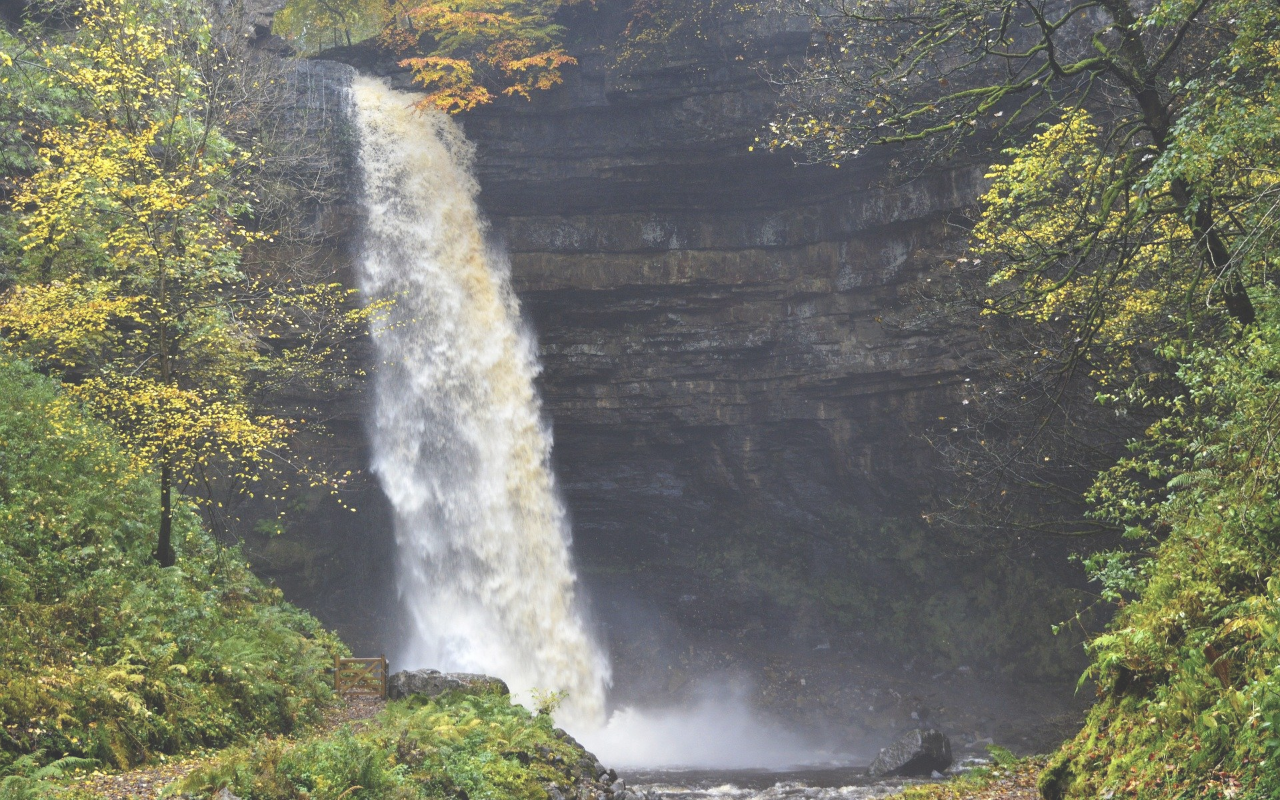
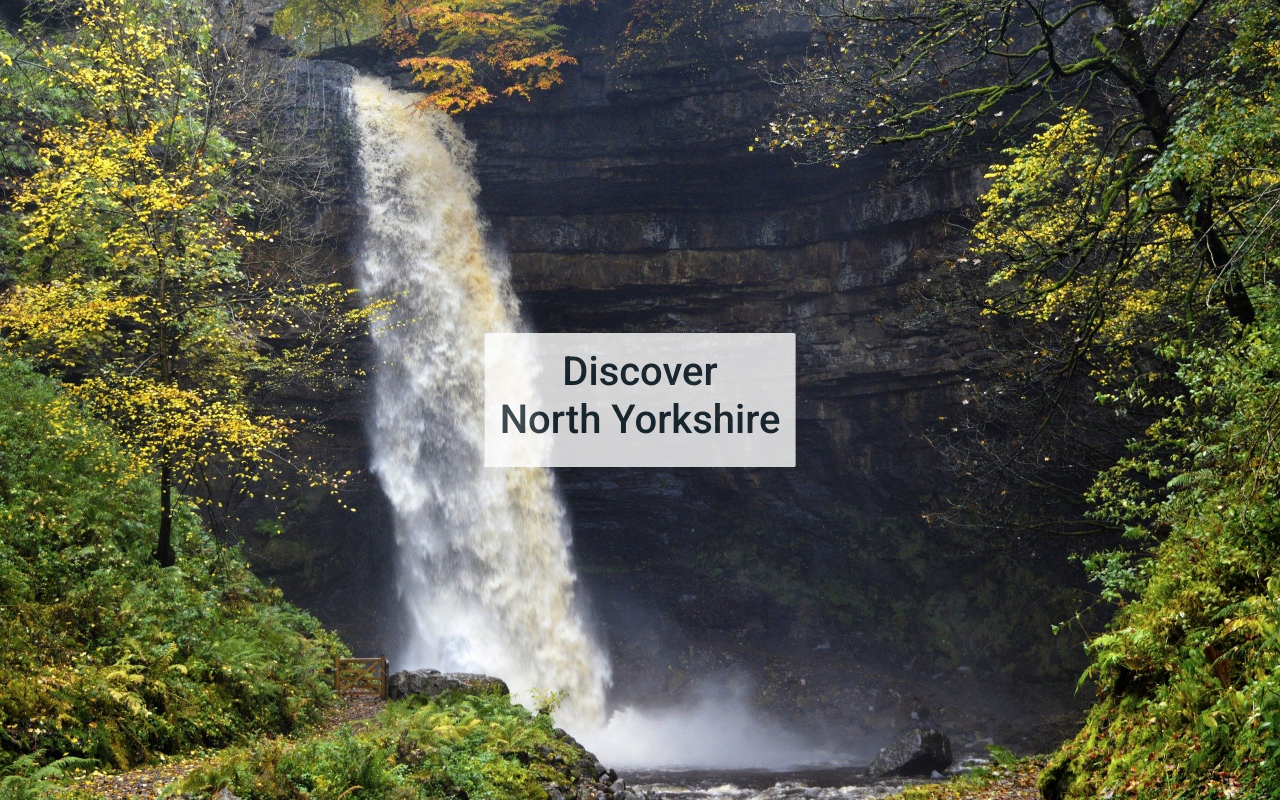
Before and after one commit to Code-Institute-Submissions/discover-north-yorks, a plain HTML site: page index.html in a window 1280 px wide. Drawn offline with nearby package versions, Linux system fonts and the light colour scheme; a web font is replaced by a local one.

Commit message:
applied a box and a heading inside it, positioned and styled it on the splash page

```diff
--- a/assets/css/style.css
+++ b/assets/css/style.css
@@ -3,6 +3,8 @@
 body {
     font-family: sansita swashed, roboto, sans-serif;
 }
+
+/* google-fonts importation */
 
 html, body {
     height: 100%;
@@ -13,7 +15,23 @@ html, body {
     height: 100%;
     background-repeat: no-repeat;
     background-size: cover;
-    opacity: 0.8;
     position: relative;
     overflow: hidden;
 }
+
+.heading-box {
+    background-color: #ffffff;
+    border-radius: 1%;
+    opacity: 0.8;
+    padding: 15px;
+    position: absolute;
+    margin: auto;
+    top: 50%;
+    left: 50%;
+    transform: translate(-50%, -50%);
+}
+
+.splash-heading {
+    color: #16262E;
+    text-align: center;
+}
--- a/index.html
+++ b/index.html
@@ -16,6 +16,9 @@
 </head>
 <body>
   <div class="splash-background">
+      <div class="heading-box">
+          <h1 class="splash-heading">Discover<br>North Yorkshire</h1>
+      </div>
   </div>
 </body>
 </html>
```
